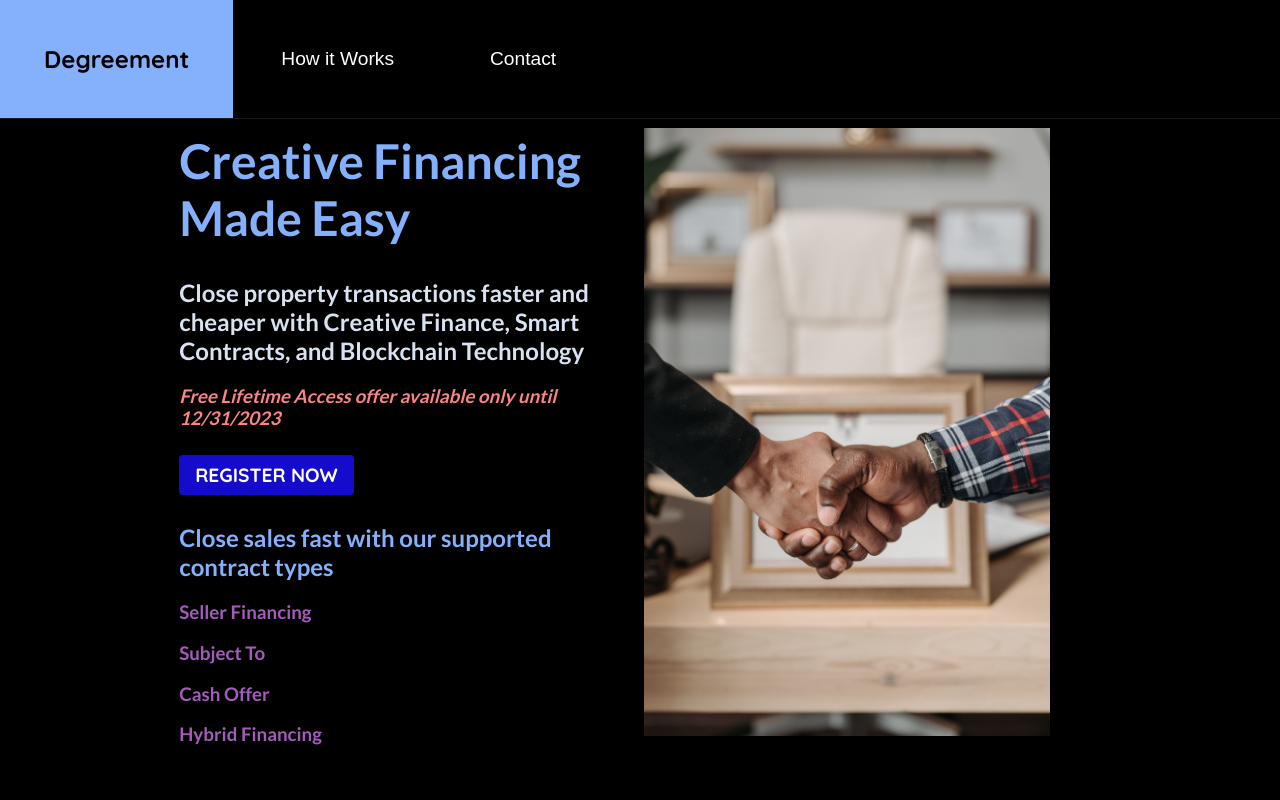
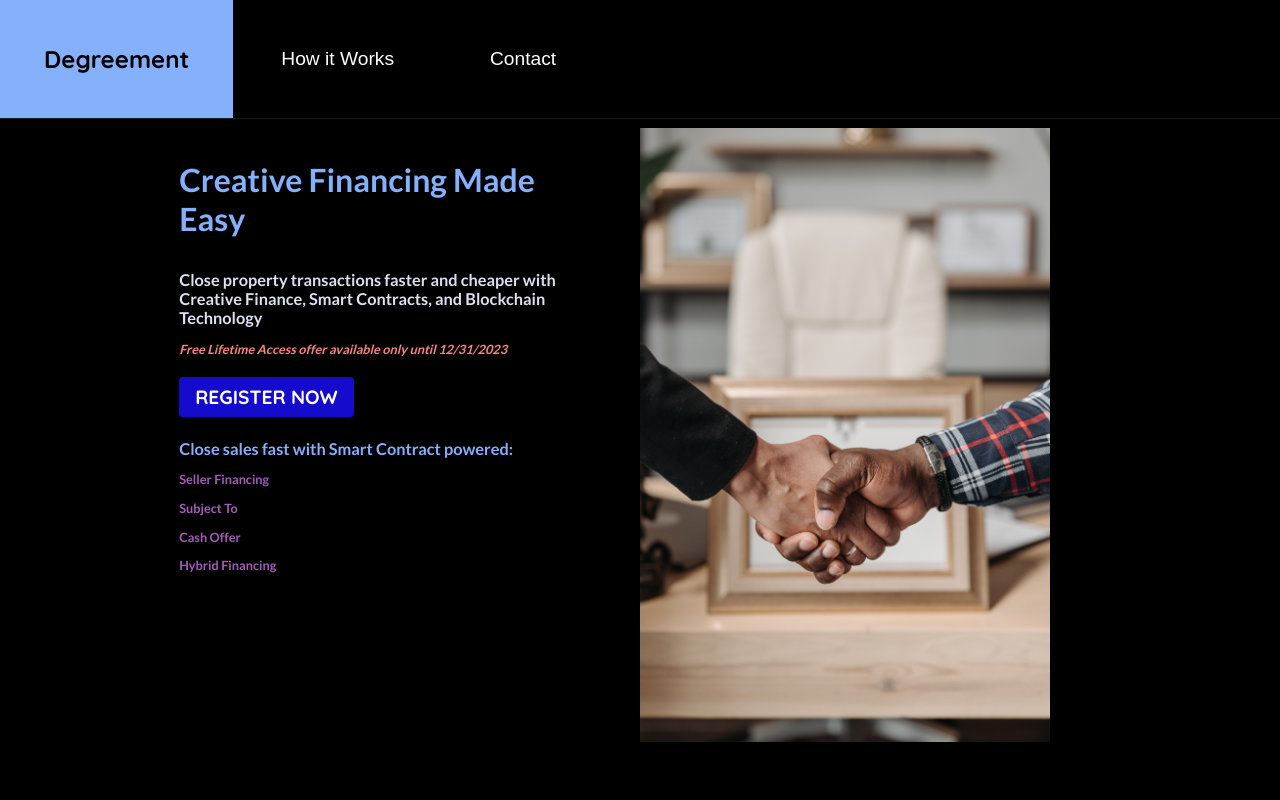
Before and after one commit to TripleKai/degreement, a React (Vite) app: page / in a window 1280 px wide. Shown: the top 800 px of the page. Built offline with nearby package versions, Linux system fonts and the light colour scheme.

Commit message:
Fixed display inconsistencies with welcome header content and form

```diff
--- a/src/components/Benefits.jsx
+++ b/src/components/Benefits.jsx
@@ -4,31 +4,31 @@ import images from '../assets/images.js';
 import styles from './Benefits.module.css';
 
 const Benefits = (props) => {
-  const yBenefits1 = useTransform(props.scrollY, [1000, 1200], [100, 0]);
+  const yBenefits1 = useTransform(props.scrollY, [1200, 1400], [100, 0]);
   const opacityBenefits1 = useTransform(
     props.scrollY,
-    [1000, 1200, 1800, 2200],
+    [1200, 1400, 2000, 2400],
     [0, 1, 1, 0]
   );
 
-  const yBenefits2 = useTransform(props.scrollY, [1050, 1250], [100, 0]);
+  const yBenefits2 = useTransform(props.scrollY, [1250, 1450], [100, 0]);
   const opacityBenefits2 = useTransform(
     props.scrollY,
-    [1050, 1250, 1800, 2200],
+    [1250, 1450, 2000, 2400],
     [0, 1, 1, 0]
   );
 
-  const yBenefits3 = useTransform(props.scrollY, [1100, 1300], [100, 0]);
+  const yBenefits3 = useTransform(props.scrollY, [1300, 1500], [100, 0]);
   const opacityBenefits3 = useTransform(
     props.scrollY,
-    [1100, 1300, 1800, 2200],
+    [1300, 1500, 2000, 2400],
     [0, 1, 1, 0]
   );
 
-  const yBenefits4 = useTransform(props.scrollY, [1150, 1350], [100, 0]);
+  const yBenefits4 = useTransform(props.scrollY, [1350, 1550], [100, 0]);
   const opacityBenefits4 = useTransform(
     props.scrollY,
-    [1150, 1350, 1800, 2200],
+    [1350, 1550, 2000, 2400],
     [0, 1, 1, 0]
   );
 
--- a/src/components/Features.jsx
+++ b/src/components/Features.jsx
@@ -3,31 +3,31 @@ import { motion, useTransform } from 'framer-motion';
 import styles from './Features.module.css';
 
 const Features = (props) => {
-  const xSellerFinance = useTransform(props.scrollY, [1400, 1800], [200, 0]);
+  const xSellerFinance = useTransform(props.scrollY, [1600, 2000], [200, 0]);
   const opacitySellerFinance = useTransform(
     props.scrollY,
-    [1400, 1800, 2400],
+    [1600, 2000, 2600],
     [0, 1, 1]
   );
 
-  const xSubTo = useTransform(props.scrollY, [1500, 1900], [200, 0]);
+  const xSubTo = useTransform(props.scrollY, [1700, 2100], [200, 0]);
   const opacitySubTo = useTransform(
     props.scrollY,
-    [1500, 1900, 2400],
+    [1700, 2100, 2600],
     [0, 1, 1]
   );
 
-  const xCashOffer = useTransform(props.scrollY, [1600, 2000], [200, 0]);
+  const xCashOffer = useTransform(props.scrollY, [1800, 2200], [200, 0]);
   const opacityCashOffer = useTransform(
     props.scrollY,
-    [1600, 2000, 2400],
+    [1800, 2200, 2600],
     [0, 1, 1]
   );
 
-  const xHybridFinance = useTransform(props.scrollY, [1700, 2100], [200, 0]);
+  const xHybridFinance = useTransform(props.scrollY, [1900, 2300], [200, 0]);
   const opacityHybridFinance = useTransform(
     props.scrollY,
-    [1700, 2100, 2400],
+    [1900, 2300, 2600],
     [0, 1, 1]
   );
 
--- a/src/components/ProblemSolution.jsx
+++ b/src/components/ProblemSolution.jsx
@@ -4,10 +4,10 @@ import images from '../assets/images.js';
 import styles from './ProblemSolution.module.css';
 
 const ProblemSolution = (props) => {
-  const xHouses = useTransform(props.scrollY, [200, 500], [-100, 0]);
+  const xHouses = useTransform(props.scrollY, [400, 700], [-100, 0]);
   const opacityHouses = useTransform(
     props.scrollY,
-    [200, 500, 900, 1300],
+    [400, 700, 1100, 1500],
     [0, 1, 1, 0]
   );
 
--- a/src/components/RequestTrialForm.jsx
+++ b/src/components/RequestTrialForm.jsx
@@ -41,13 +41,6 @@ const RequestTrialForm = (props) => {
         </p>
       )}
       <input
-        id='company-name'
-        placeholder='Company (optional)'
-        type='text'
-        onChange={props.params.companyNameChangeHandler}
-        value={props.params.enteredCompanyName}
-      ></input>
-      <input
         id='email'
         className={emailInputClasses}
         placeholder='Email'
@@ -61,6 +54,13 @@ const RequestTrialForm = (props) => {
           Please enter a valid email before sending
         </p>
       )}
+      <input
+        id='company-name'
+        placeholder='Company (optional)'
+        type='text'
+        onChange={props.params.companyNameChangeHandler}
+        value={props.params.enteredCompanyName}
+      ></input>
       <div className={styles['form-buttons']}>
         <Link id={styles['send-request-trial']} onClick={props.onSubmit}>
           {!props.params.isSending && <>Send</>}
--- a/src/components/WelcomeHeader.jsx
+++ b/src/components/WelcomeHeader.jsx
@@ -87,6 +87,7 @@ const WelcomeHeader = (props) => {
     emailBlurHandler,
   };
 
+  const yHandshake = useTransform(props.params.scrollY, [0, 500], [0, 300]);
   const opacityHandshake = useTransform(
     props.params.scrollY,
     [0, 200, 300, 500],
@@ -103,16 +104,15 @@ const WelcomeHeader = (props) => {
       animate={{ opacity: [0, 0.25, 0.5, 0.75, 1] }}
       exit={{ opacity: 1 }}
     >
+      <motion.div id={styles['welcome-header-content']}>
+        {!props.params.trial && (
           <motion.div
-        id={styles['welcome-header-content']}
             style={{
               y: yText,
               opacity: opacityText,
             }}
           >
             <h1>Creative Financing Made Easy</h1>
-        {!props.params.trial && (
-          <>
             <h2>
               Close property transactions faster and cheaper with Creative
               Finance, Smart Contracts, and Blockchain Technology
@@ -120,63 +120,70 @@ const WelcomeHeader = (props) => {
             <h3>
               <i>Free Lifetime Access offer available only until 12/31/2023</i>
             </h3>
-          </>
+            <Link
+              id={styles['request-trial']}
+              onClick={props.params.requestTrialHandler}
+            >
+              Register Now
+            </Link>
+          </motion.div>
         )}
         {props.params.trial && (
           <>
+            <h1>Creative Financing Made Easy</h1>
+            <motion.div
+              initial={{ opacity: 0 }}
+              animate={{ opacity: [0, 0.5, 1] }}
+              exit={{ opacity: 0 }}
+            >
               <h2 style={{ color: 'rgb(164, 92, 187)' }}>
                 Degreement is currently under development. Register now to get
                 free lifetime access once it's available and stay up to date on
                 its development.
               </h2>
               <h2 style={{ color: '#84b0fc' }}>Enter your information</h2>
-          </>
-        )}
-        {!props.params.trial && (
-          <Link
-            id={styles['request-trial']}
-            onClick={props.params.requestTrialHandler}
-          >
-            Register Now
-          </Link>
-        )}
-        {props.params.trial && (
-          <motion.div
-            initial={{ opacity: 0 }}
-            animate={{ opacity: [0, 0.5, 1] }}
-            exit={{ opacity: 0 }}
-          >
               <RequestTrialForm
                 params={params}
                 onSubmit={props.params.submitHandler}
                 onCancel={props.params.cancelHandler}
               />
             </motion.div>
+          </>
         )}
         {props.params.isSent && !props.params.trial && (
-          <h2>
+          <motion.h2
+            style={{
+              y: yText,
+              opacity: opacityText,
+            }}
+          >
             <b>
               Congrats {JSON.parse(localStorage.getItem('firstName'))}, you will
               have free lifetime access once Degreement is launched! Check your
               email for further updates.
             </b>
-          </h2>
+          </motion.h2>
         )}
         {!props.params.isSent && !props.params.trial && (
-          <>
+          <motion.div
+            style={{
+              y: yText,
+              opacity: opacityText,
+            }}
+          >
             <h2>
-              <b>Close sales fast with our supported contract types</b>
+              <b>Close sales fast with Smart Contract powered:</b>
             </h2>
             <h3>Seller Financing</h3>
             <h3>Subject To</h3>
             <h3>Cash Offer</h3>
             <h3>Hybrid Financing</h3>
-          </>
+          </motion.div>
         )}
       </motion.div>
       <motion.img
         id={styles['handshake-img']}
-        style={{ opacity: opacityHandshake }}
+        style={{ opacity: opacityHandshake, y: yHandshake }}
         src={images.handshakeImg}
       />
     </motion.header>
--- a/src/components/WelcomeHeader.module.css
+++ b/src/components/WelcomeHeader.module.css
@@ -1,9 +1,10 @@
 #welcome-header {
   display: flex;
   justify-content: space-between;
-  align-items: center;
+  /* align-items: center; */
   padding: 10% 10% 5% 10%;
-  height: 100vh;
+  height: 120vh;
+  width: 100%;
 }
 
 #welcome-header b {
@@ -21,15 +22,16 @@
 #welcome-header-content {
   display: inline-block;
   position: relative;
-  height: auto;
+  height: 100%;
   width: 50%;
   margin: 0 0 0 5%;
   z-index: 1;
   text-align: left;
+  font-size: 0.85vw;
 }
 
 #welcome-header-content h1 {
-  font-size: 3rem;
+  font-size: 2.5vw;
   color: #84b0fc;
   margin: 2rem 0;
 }
@@ -55,8 +57,9 @@
 }
 
 #handshake-img {
-  max-width: 100%;
-  max-height: 100%;
+  position: relative;
+  max-width: 80%;
+  max-height: 80%;
   height: auto;
   width: auto;
   margin: 0 10% 0 5%;
```
Lines whose indentation alone changed are shown as unchanged.
